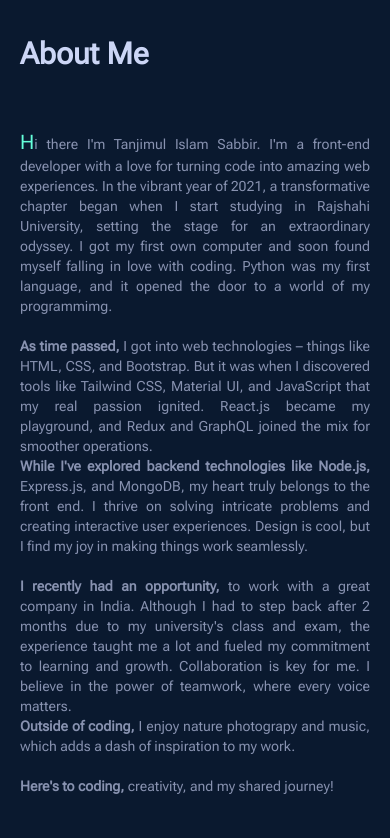
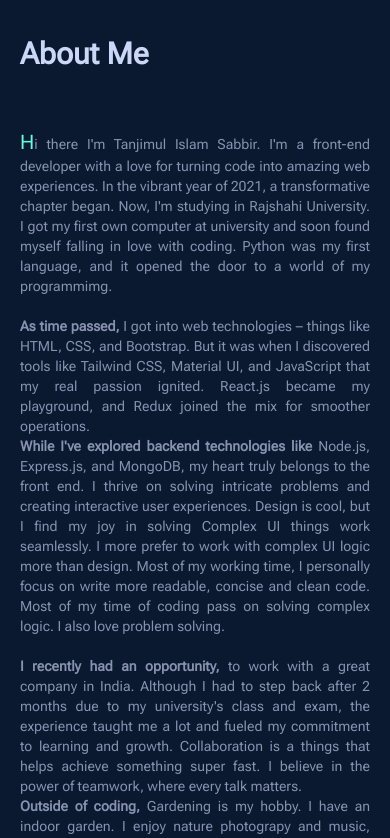
Before and after one commit to TanjimulSabbir/my-portfolio, a React (Vite) app: page / in a window 390 px wide. Shown: the part 1000-1838 px from the top of the page. Built offline with nearby package versions, Linux system fonts and the light colour scheme.

Commit message:
work-page-omit-absolute

```diff
--- a/src/Components/Pages/About/About.jsx
+++ b/src/Components/Pages/About/About.jsx
@@ -9,25 +9,25 @@ const About = () => {
                     <div className='text-justify'>
                         <p>
                             <span className='text-xl text-custom-highLightTextColor'>H</span>i there
-                            I'm Tanjimul Islam Sabbir. I'm a front-end developer with a love for turning code into amazing web experiences. In the vibrant year of 2021, a transformative chapter began when I start studying in Rajshahi University, setting the stage for an extraordinary odyssey. I got my first own computer and soon found myself falling in love with coding. Python was my first language, and it opened the door to a world of my programmimg.
+                            I'm Tanjimul Islam Sabbir. I'm a front-end developer with a love for turning code into amazing web experiences. In the vibrant year of 2021, a transformative chapter began. Now, I'm studying in Rajshahi University. I got my first own computer at university and soon found myself falling in love with coding. Python was my first language, and it opened the door to a world of my programmimg.
                         </p>
                         <br />
                         <p>
-                            <strong className=''> As time passed, </strong>  I got into web technologies – things like HTML, CSS, and Bootstrap. But it was when I discovered tools like Tailwind CSS, Material UI, and JavaScript that my real passion ignited. React.js became my playground, and Redux and GraphQL joined the mix for smoother operations.
+                            <strong className=''> As time passed, </strong>  I got into web technologies – things like HTML, CSS, and Bootstrap. But it was when I discovered tools like Tailwind CSS, Material UI, and JavaScript that my real passion ignited. React.js became my playground, and Redux joined the mix for smoother operations.
                         </p>
 
                         <p>
-                            <strong className=""> While I've explored backend technologies like Node.js, </strong>
-                            Express.js, and MongoDB, my heart truly belongs to the front end. I thrive on solving intricate problems and creating interactive user experiences. Design is cool, but I find my joy in making things work seamlessly.
+                            <strong className=""> While I've explored backend technologies like </strong> Node.js,
+                            Express.js, and MongoDB, my heart truly belongs to the front end. I thrive on solving intricate problems and creating interactive user experiences. Design is cool, but I find my joy in solving Complex UI things work seamlessly. I more prefer to work with complex UI logic more than design. Most of my working time, I personally focus on write more readable, concise and clean code. Most of my time of coding pass on solving complex logic. I also love problem solving.
                         </p>
                    <br />
                         <p>
                             <strong className=''>I recently had an opportunity, </strong>
-                            to work with a great company in India. Although I had to step back after 2 months due to my university's class and exam, the experience taught me a lot and fueled my commitment to learning and growth. Collaboration is key for me. I believe in the power of teamwork, where every voice matters.
+                            to work with a great company in India. Although I had to step back after 2 months due to my university's class and exam, the experience taught me a lot and fueled my commitment to learning and growth. Collaboration is a things that helps achieve something super fast. I believe in the power of teamwork, where every talk matters.
                         </p>
                         <p>
                             <strong className=''>Outside of coding, </strong>
-
+                            Gardening is my hobby. I have an indoor garden.
                             I enjoy nature photograpy and music, which adds a dash of inspiration to my work.
                         </p>
                         <br />
--- a/src/Components/Pages/Work/AllProjects.json
+++ b/src/Components/Pages/Work/AllProjects.json
@@ -22,13 +22,36 @@
         },
         {
             "projectName": "Glimpses",
-            "Description": "Description of the third project",
+            "Description": "Glimpses is a simple and beautiful interface to capture peoples's thoughts and moments. Use glimpses as a personal journal to track user's daily activities, record travels, people can meet. I just design it by myself. I'm doing it just for grow up my designing skill. If possible later, I will make an app like glimpses daybook type app.",
             "image": "https://i.ibb.co/h9Fzd2X/Glimpses-cut.png",
-            "Technologies": ["Technology 1", "Technology 2"],
+            "Technologies":[ "Javascript", "Reactjs", "CSS","TailwindCSS", "React-Icons"],
             "Links": {
-                "github": "GitHub URL of the third project",
-                "live": "Live URL of the third project"
-            }
+                "github": "https://github.com/TanjimulSabbir/glimpses---A-simple-and-minimal-journal-app",
+                "live": "https://glimpsesget.netlify.app/"
+            },
+            "stack":"Front-end and Design"
+        },
+        {
+            "projectName": "Drake Porfolio",
+            "Description": "Glimpses is a simple and beautiful interface to capture peoples's thoughts and moments. Use glimpses as a personal journal to track user's daily activities, record travels, people can meet. I just design it by myself. I'm doing it just for grow up my designing skill. If possible later, I will make an app like glimpses daybook type app.",
+            "image": "https://i.ibb.co/9rdwrcJ/drake-portfolio-cut.png",
+            "Technologies":[ "HTML", "CSS","TailwindCSS", "Javascript"],
+            "Links": {
+                "github": "https://github.com/TanjimulSabbir/Darke-Portfolio",
+                "live": "https://drake-portfolio.netlify.app/"
+            },
+            "stack":"Front-end and Design"
+        },
+        {
+            "projectName": "Tic-Tac-Toe",
+            "Description": "Glimpses is a simple and beautiful interface to capture peoples's thoughts and moments. Use glimpses as a personal journal to track user's daily activities, record travels, people can meet. I just design it by myself. I'm doing it just for grow up my designing skill. If possible later, I will make an app like glimpses daybook type app.",
+            "image": "https://i.ibb.co/GCBnQNT/Screenshot-2023-09-04-062032.png",
+            "Technologies":[ "HTML", "CSS","TailwindCSS", "Javascript"],
+            "Links": {
+                "github": "https://github.com/TanjimulSabbir/Tic-Tac-Toe",
+                "live": "https://tanjimulsabbir.github.io/Tic-Tac-Toe/"
+            },
+            "stack":"Front-end and Design"
         }
     ]
 }
--- a/src/Components/Pages/Work/Work.jsx
+++ b/src/Components/Pages/Work/Work.jsx
@@ -15,28 +15,28 @@ const Work = () => {
 				AllProjects?.Projects.map(project => {
 					const { projectName, Description, image, Technologies, Links } = project;
 					return (
-						<> <div className="relative mt-24">
+						<> <div className="relative mt-24 lg:w-2/3 mx-auto">
 							<h2 className="mb-2 text-custom-highLightTextColor">Featured Project</h2>
 							<h1 className="mb-8 text-custom-TitleColor text-3xl transition duration-500 cursor-pointer hover:text-custom-afterHoverTextColor Exo2">{projectName}</h1>
 							{/* image part */}
 							<a href={Links.live}>
 								<div>
-									<img className="relative w-full h-full " src={image} alt="" srcset="" />
+									<img className="relative w-full h-full lg:max-h-screen" src={image} alt="" srcset="" />
 								</div>
 							</a>
 							{/* Text Part */}
 
-							<div className="flex items-center">
-								<div className="mt-10">
-									{/* <h2 className="mb-2 text-custom-highLightTextColor">Featured Project</h2> */}
+							<div className="flex items-center justify-center">
+								<div className="mt-12">
+									<h2 className="mb-8 text-custom-highLightTextColor">A Quick Glance</h2>
 									{/* <h1 className="mb-8 text-custom-TitleColor text-3xl transition duration-500 cursor-pointer hover:text-custom-afterHoverTextColor Exo2">{projectName}</h1> */}
 
 									<div className="">
-										<p className="mb-7 text-xs sm:text-sm text-custom-TextColor rubik md:text-justify">{Description}</p>
+										<p className="mb-4 bg-[#0d2446] text-xs sm:text-sm p-4 py-5 lg:px-8 rounded text-custom-TextColor shadow-2xl z-20 rubik">{Description}</p>
 
-										<p className="mb-6 rubik text-sm sm:text-base space-x-1 cursor-pointer text-custom-highLightTextColor">{Technologies.map(technology => <small key={technology}> {technology}</small>)}</p>
+										<p className="mb-6 rubik text-sm sm:text-base space-x-1 cursor-pointer text-custom-highLightTextColor text-end">{Technologies.map(technology => <small key={technology}> {technology}</small>)}</p>
 
-										<div className="flex items-center text-xl space-x-4">
+										<div className="flex items-center text-xl space-x-4 lg:space-x-10 lg:justify-end">
 											<a className="LinkHover" href={Links.github}><FiGithub /> </a>
 											<a className="LinkHover" href={Links.live}> <LuExternalLink /></a>
 										</div>
--- a/src/Components/Skills/Skills.jsx
+++ b/src/Components/Skills/Skills.jsx
@@ -16,7 +16,7 @@ import netlify from "../../assets/Photos/Skill-Tools/netlify.png"
 
 
 function Skills() {
-    const Tools = [html5, css3, tailwind, bootstrap, javascript, reactjs,firebase,redux,reduxtoolkit, nodejs,mongodb,git,github]
+    const Tools = [html5, css3, tailwind, bootstrap, javascript, reactjs, firebase, redux, reduxtoolkit, nodejs, mongodb, git, github]
     return (
         <div id="skill" className="lg:w-4/5 pb-24 mid-lg:py-24 mx-auto">
             <div>
@@ -29,7 +29,7 @@ function Skills() {
             <div className="grid grid-cols-3 sm:grid-cols-4 mid-lg:grid-cols-5 justify-around items-center gap-7">
                 {Tools.map(((tool, index) => {
                     const filename = tool.match(/\/([^/]+)\.[^.]+$/)[1];
-
+                    console.log(filename, "filename")
                     return (
                         <div key={index} className="cursor-pointer transition transform duration-500 hover:scale-110 hover:rotate-12 hover:animate-pulse opacity-50 hover:opacity-100">
                             <div className="p-4 rounded-full flex flex-col items-center justify-center">
```
